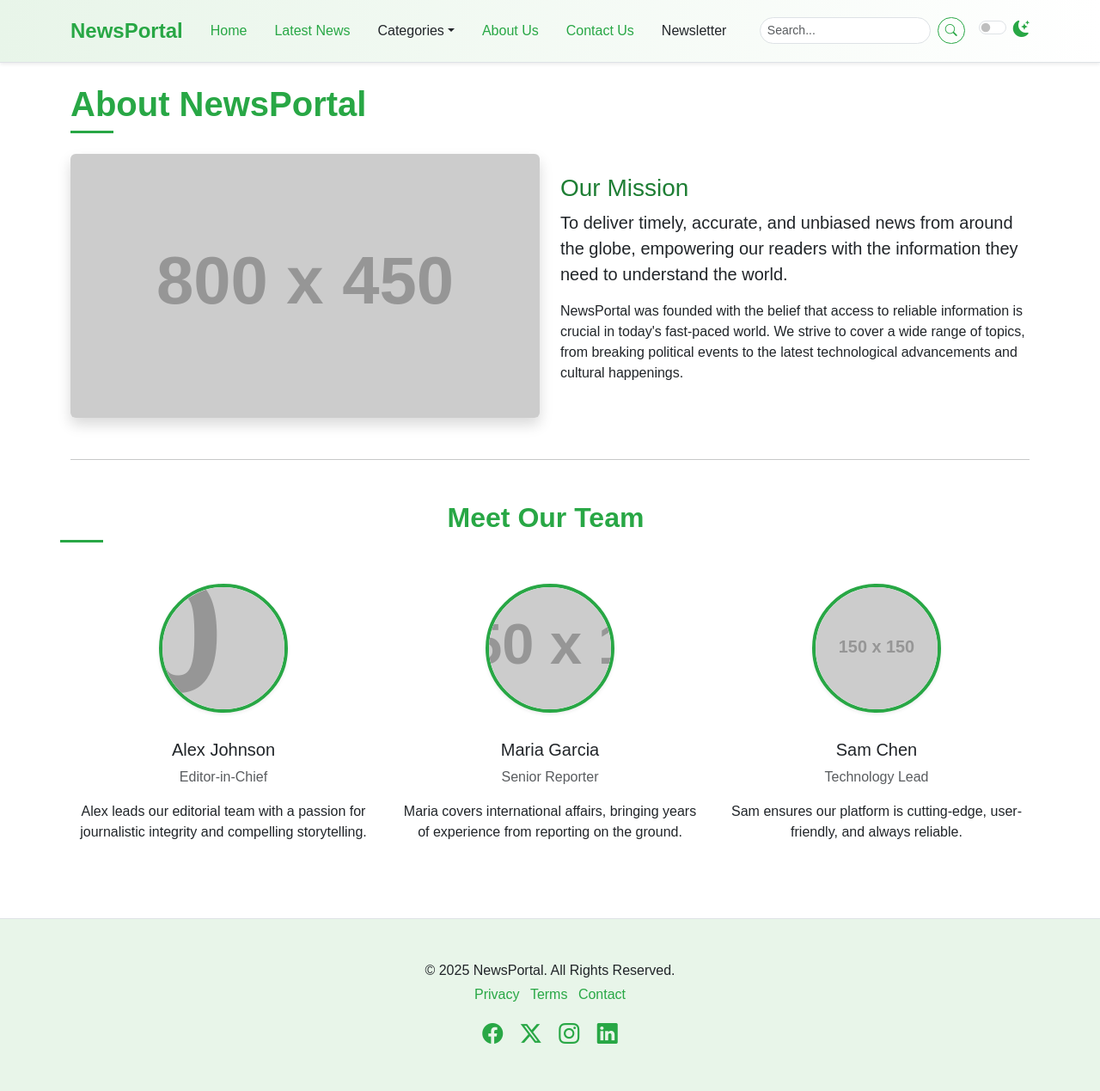
After one commit to Kur03103/News_Portal, a Django app: page /about/ in a window 1280 px wide. The commit adds this page. Shown: the whole page at 86% size. Run offline with Django 5.2, Linux system fonts and the light colour scheme; data comes from the database, SQL or seed files in the repository; grey boxes labelled with a size stand in for pictures from a placeholder-image service; some libraries are stand-ins or nearby versions.

Commit message:
Updated on About Us, All_tags and All_categories

```diff
--- a/newspaper/urls.py
+++ b/newspaper/urls.py
@@ -1,9 +1,16 @@
 from django.urls import path
 from .views import HomeView
 from . import views
+from .views import AllTagsView, AllCategoriesView
+
 urlpatterns = [
     path("", HomeView.as_view(), name="home"),
     path("post-list/", views.PostListView.as_view(), name="post-list"),
     path("post-detail/<int:pk>/", views.PostDetailView.as_view(), name="post-detail"),
     path("contact/", views.ContactCreateView.as_view(), name="contact"),
+    path("about/", views.AboutView.as_view(), name="about"),
+    path("tags/", AllTagsView.as_view(), name="all-tags"),
+    path("categories/", AllCategoriesView.as_view(), name="all-categories"),
+
+
 ]
--- a/newspaper/views.py
+++ b/newspaper/views.py
@@ -9,6 +9,7 @@ from django.contrib import messages
 from django.urls import reverse_lazy
 from newspaper.forms import ContactForm
 from newspaper.models import Advertisement, Contact, Tag
+
 
 class SidebarMixin:
 
@@ -113,3 +114,23 @@ class ContactCreateView(SuccessMessageMixin, CreateView):
             "There was an error sending your message. Please check the form.",
         )
         return super().form_invalid(form)
+
+
+
+
+class AboutView(TemplateView):
+    template_name = "about.html"
+
+from django.views.generic import ListView
+from .models import Tag, Category   # adjust if your model is named differently
+
+class AllTagsView(ListView):
+    model = Tag
+    template_name = "all_tags.html"
+    context_object_name = "tags"
+    success_url = reverse_lazy('all-tags')
+
+class AllCategoriesView(ListView):
+    model = Category
+    template_name = "all_categories.html"  # create this template
+    context_object_name = "categories"
--- /dev/null
+++ b/templates/about.html
@@ -0,0 +1,62 @@
+{% extends "newsportal/base.html" %}
+
+{% block content %}
+<div class="container mt-4">
+      <h1 class="mb-4 section-title">
+        <span>About NewsPortal</span>
+      </h1>
+
+      <div class="row mb-5">
+        <div class="col-md-6">
+          <img src="https://placehold.co/800x450/28a745/ffffff?text=Our+Mission"
+               class="img-fluid rounded shadow"
+               alt="Our Mission" />
+        </div>
+        <div class="col-md-6 d-flex flex-column justify-content-center">
+          <h3 class="mt-3 mt-md-0 about-mission-title">Our Mission</h3>
+          <p class="lead">
+            To deliver timely, accurate, and unbiased news from around the globe, empowering our readers with the information they need to understand the world.
+          </p>
+          <p>
+            NewsPortal was founded with the belief that access to reliable information is crucial in today's fast-paced world. We strive to cover a wide range of topics, from breaking political events to the latest technological advancements and cultural happenings.
+          </p>
+        </div>
+      </div>
+
+      <hr class="my-5" />
+
+      <div class="row text-center">
+        <h2 class="mb-5 section-title">
+          <span>Meet Our Team</span>
+        </h2>
+        <div class="col-lg-4 col-md-6 mb-4">
+          <div class="team-member">
+            <img src="https://placehold.co/150/6c757d/ffffff?text=Editor"
+                 alt="Team Member 1" />
+            <h5 class="mt-3">Alex Johnson</h5>
+            <p class="text-muted">Editor-in-Chief</p>
+            <p>Alex leads our editorial team with a passion for journalistic integrity and compelling storytelling.</p>
+          </div>
+        </div>
+        <div class="col-lg-4 col-md-6 mb-4">
+          <div class="team-member">
+            <img src="https://placehold.co/150/17a2b8/ffffff?text=Reporter"
+                 alt="Team Member 2" />
+            <h5 class="mt-3">Maria Garcia</h5>
+            <p class="text-muted">Senior Reporter</p>
+            <p>Maria covers international affairs, bringing years of experience from reporting on the ground.</p>
+          </div>
+        </div>
+        <div class="col-lg-4 col-md-6 mb-4">
+          <div class="team-member">
+            <img src="https://placehold.co/150/ffc107/333333?text=Tech+Lead"
+                 alt="Team Member 3" />
+            <h5 class="mt-3">Sam Chen</h5>
+            <p class="text-muted">Technology Lead</p>
+            <p>Sam ensures our platform is cutting-edge, user-friendly, and always reliable.</p>
+          </div>
+        </div>
+      </div>
+
+    </div>
+{% endblock content %}
--- a/templates/newsportal/nav.html
+++ b/templates/newsportal/nav.html
@@ -36,15 +36,15 @@
                   <hr class="dropdown-divider" />
                 </li>
                 <li>
-                  <a class="dropdown-item" href="all-categories.html">All Categories</a>
+                  <a class="dropdown-item" href="{% url 'all-categories' %}">All Categories</a>
                 </li>
                 <li>
-                  <a class="dropdown-item" href="all-tags.html">All Tags</a>
+                  <a class="dropdown-item" href="{% url 'all-tags' %}">All Tags</a>
                 </li>
               </ul>
             </li>
             <li class="nav-item">
-              <a class="nav-link" href="about.html">About Us</a>
+              <a class="nav-link" href="{% url 'about' %}">About Us</a>
             </li>
             <li class="nav-item">
               <a class="nav-link" href="{% url 'contact' %}">Contact Us</a>
```
Also changed, not shown: templates/all_categories.html (added, +21 -0 lines), templates/all_tags.html (added, +19 -0 lines).
